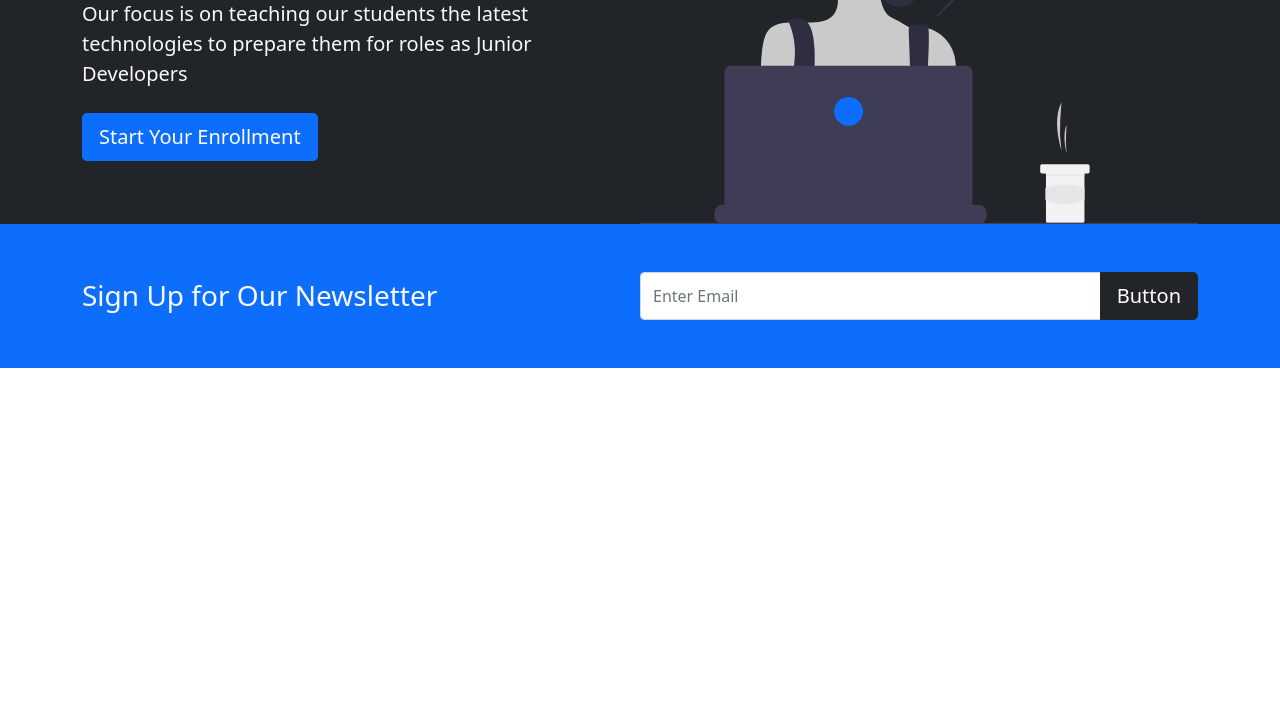
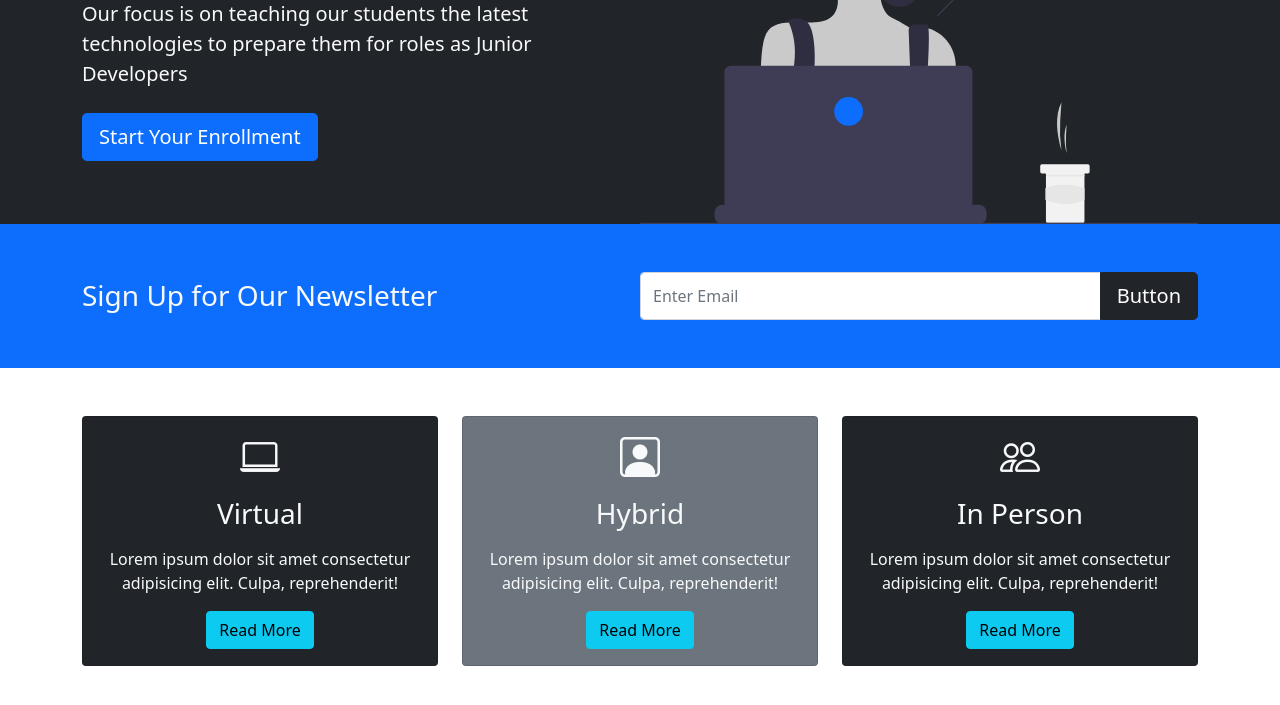
Before and after one commit to JJLindsey/web-template, a plain HTML site: page index.html in a window 1280 px wide. Shown: the part 257-962 px from the top of the page. Before the commit the page ends 800 px from the top, so only its background shows below. Drawn offline with nearby package versions, Linux system fonts and the light colour scheme.

Commit message:
add info boxes

```diff
--- a/index.html
+++ b/index.html
@@ -13,6 +13,7 @@
     <meta name="viewport" content="width=device-width, initial-scale=1">
     <link href="https://cdn.jsdelivr.net/npm/bootstrap@5.0.2/dist/css/bootstrap.min.css" rel="stylesheet"
         integrity="sha384-EVSTQN3/azprG1Anm3QDgpJLIm9Nao0Yz1ztcQTwFspd3yD65VohhpuuCOmLASjC" crossorigin="anonymous">
+    <link rel="stylesheet" href="https://cdn.jsdelivr.net/npm/bootstrap-icons@1.5.0/font/bootstrap-icons.css">
     <link rel="stylesheet" href="style.css">
 </head>
 
@@ -50,7 +51,8 @@
                         Become a <span class="text-info">Web Developer</span>
                     </h1>
                     <p class="lead my-4">
-                        Our focus is on teaching our students the latest technologies to prepare them for roles as Junior Developers
+                        Our focus is on teaching our students the latest technologies to prepare them for roles as
+                        Junior Developers
                     </p>
                     <button class="btn btn-primary btn-lg">Start Your Enrollment</button>
                 </div>
@@ -64,8 +66,58 @@
             <div class="d-md-flex justify-content-between align-items-center">
                 <h3 class="mb-3 mb-md-0">Sign Up for Our Newsletter</h3>
                 <div class="input-group news-input">
-                    <input type="text" class="form-control" placeholder="Enter Email" aria-label="Recipient's email" aria-describedby="button-addon2">
+                    <input type="text" class="form-control" placeholder="Enter Email" aria-label="Recipient's email"
+                        aria-describedby="button-addon2">
                     <button class="btn btn-dark btn-lg" type="button">Button</button>
+                </div>
+            </div>
+        </div>
+    </section>
+    <!-- Boxes-->
+    <section class="p-5">
+        <div class="container">
+            <div class="row text-center">
+                <div class="col-md">
+                    <div class="card bg-dark text-light">
+                        <div class="card-body text-center">
+                            <div class="h1 mb-3">
+                                <i class="bi bi-laptop"></i>
+                            </div>
+                            <h3 class="card-title mb-3">Virtual</h3>
+                            <p class="card-text">
+                                Lorem ipsum dolor sit amet consectetur adipisicing elit. Culpa, reprehenderit!
+                            </p>
+                            <a href="#" class="btn btn-info">Read More</a>
+                        </div>
+                    </div>
+                </div>
+                <div class="col-md">
+                    <div class="card bg-secondary text-light">
+                        <div class="card-body text-center">
+                            <div class="h1 mb-3">
+                                <i class="bi bi-person-square"></i>
+                            </div>
+                            <h3 class="card-title mb-3">Hybrid</h3>
+                            <p class="card-text">
+                                Lorem ipsum dolor sit amet consectetur adipisicing elit. Culpa, reprehenderit!
+                            </p>
+                            <a href="#" class="btn btn-info">Read More</a>
+                        </div>
+                    </div>
+                </div>
+                <div class="col-md">
+                    <div class="card bg-dark text-light">
+                        <div class="card-body text-center">
+                            <div class="h1 mb-3">
+                                <i class="bi bi-people"></i>
+                            </div>
+                            <h3 class="card-title mb-3">In Person</h3>
+                            <p class="card-text">
+                                Lorem ipsum dolor sit amet consectetur adipisicing elit. Culpa, reprehenderit!
+                            </p>
+                            <a href="#" class="btn btn-info">Read More</a>
+                        </div>
+                    </div>
                 </div>
             </div>
         </div>
```
